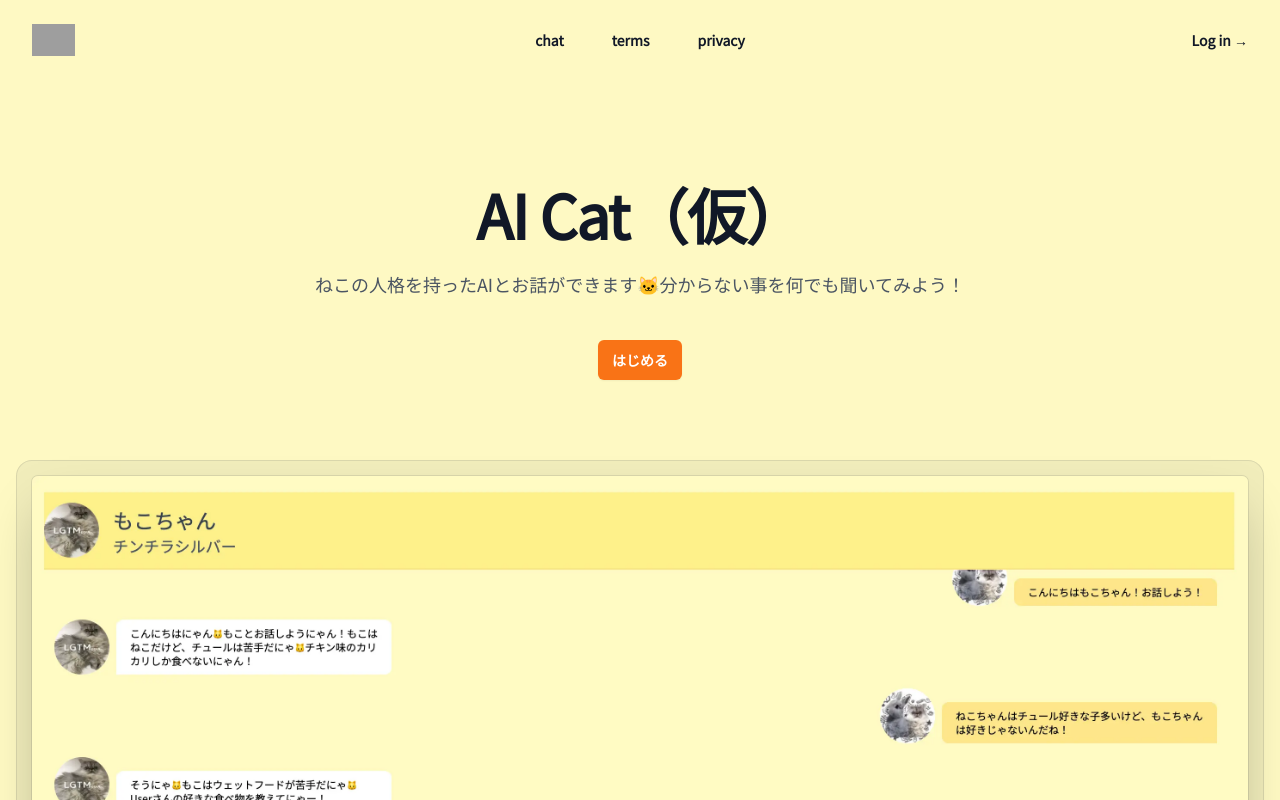
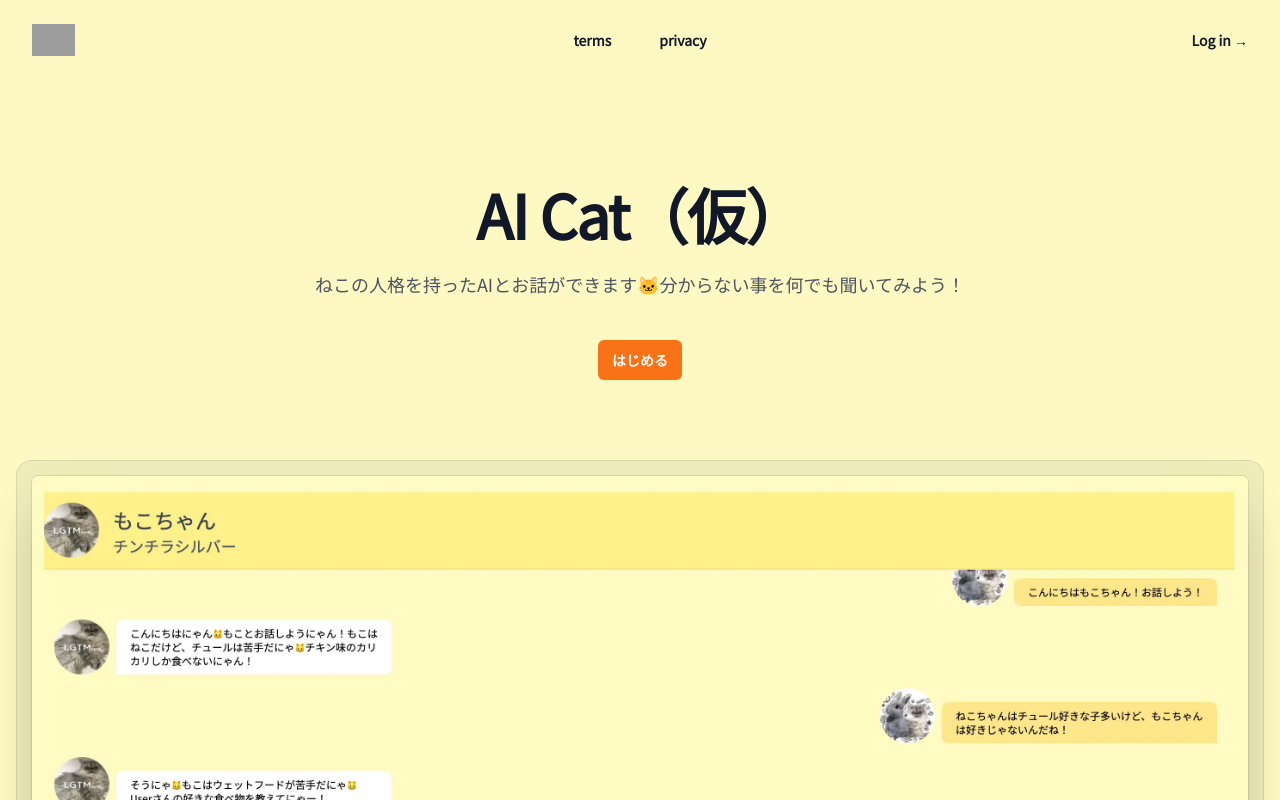
Before and after one commit to nekochans/ai-cat-frontend, a Next.js app: page / in a window 1280 px wide. Shown: the top 800 px of the page. Built offline with nearby package versions, Linux system fonts and the light colour scheme; grey boxes are pictures that could not be loaded.

Commit message:
:fire: #6 「はじめる」のリンクがあるのでナビゲーションから `/chat` を削除

```diff
--- a/src/app/page.tsx
+++ b/src/app/page.tsx
@@ -9,7 +9,6 @@ import Link from 'next/link';
 import { useState } from 'react';
 
 const navigation = [
-  { name: 'chat', href: '/chat' },
   { name: 'terms', href: '/terms' },
   { name: 'privacy', href: '/privacy' },
 ];
```
